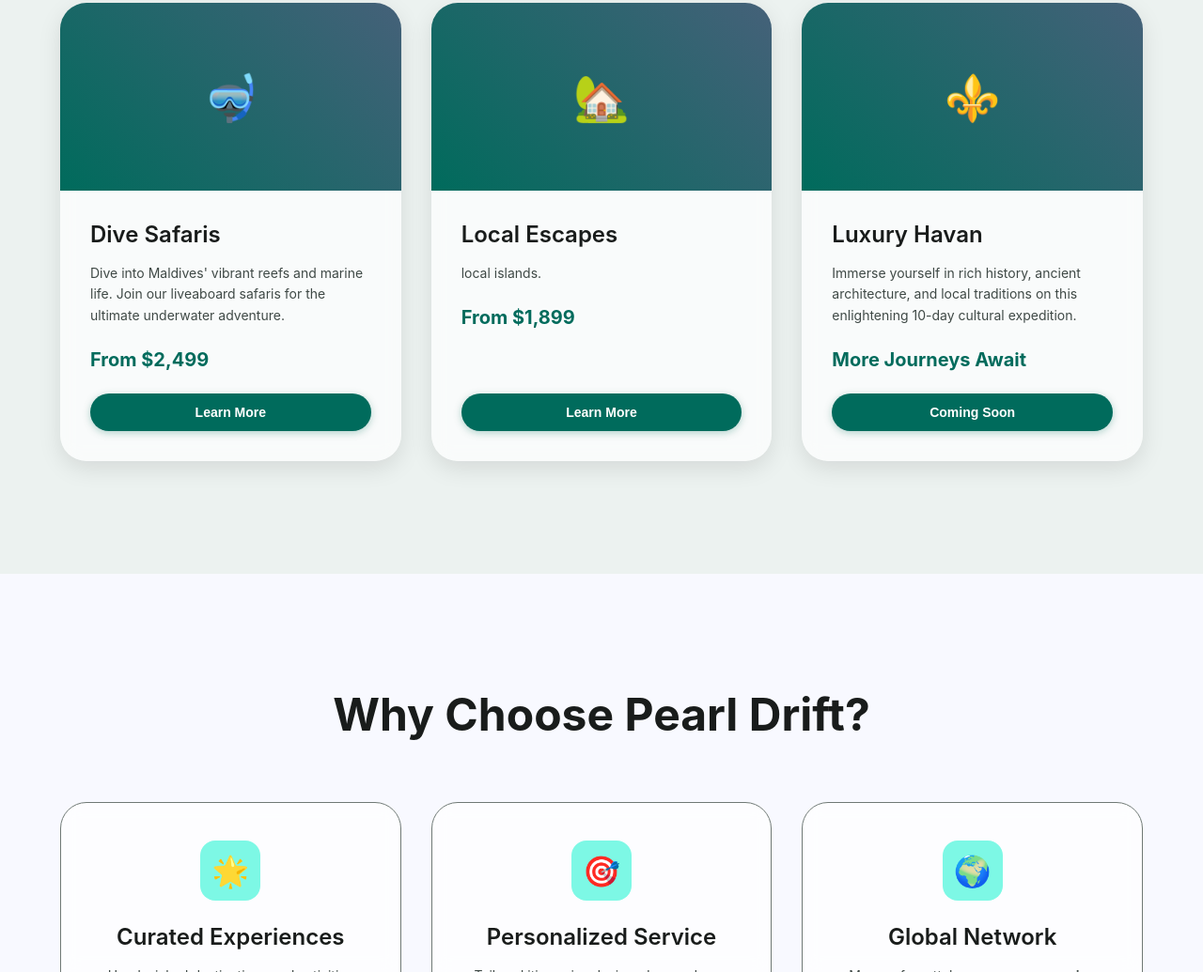
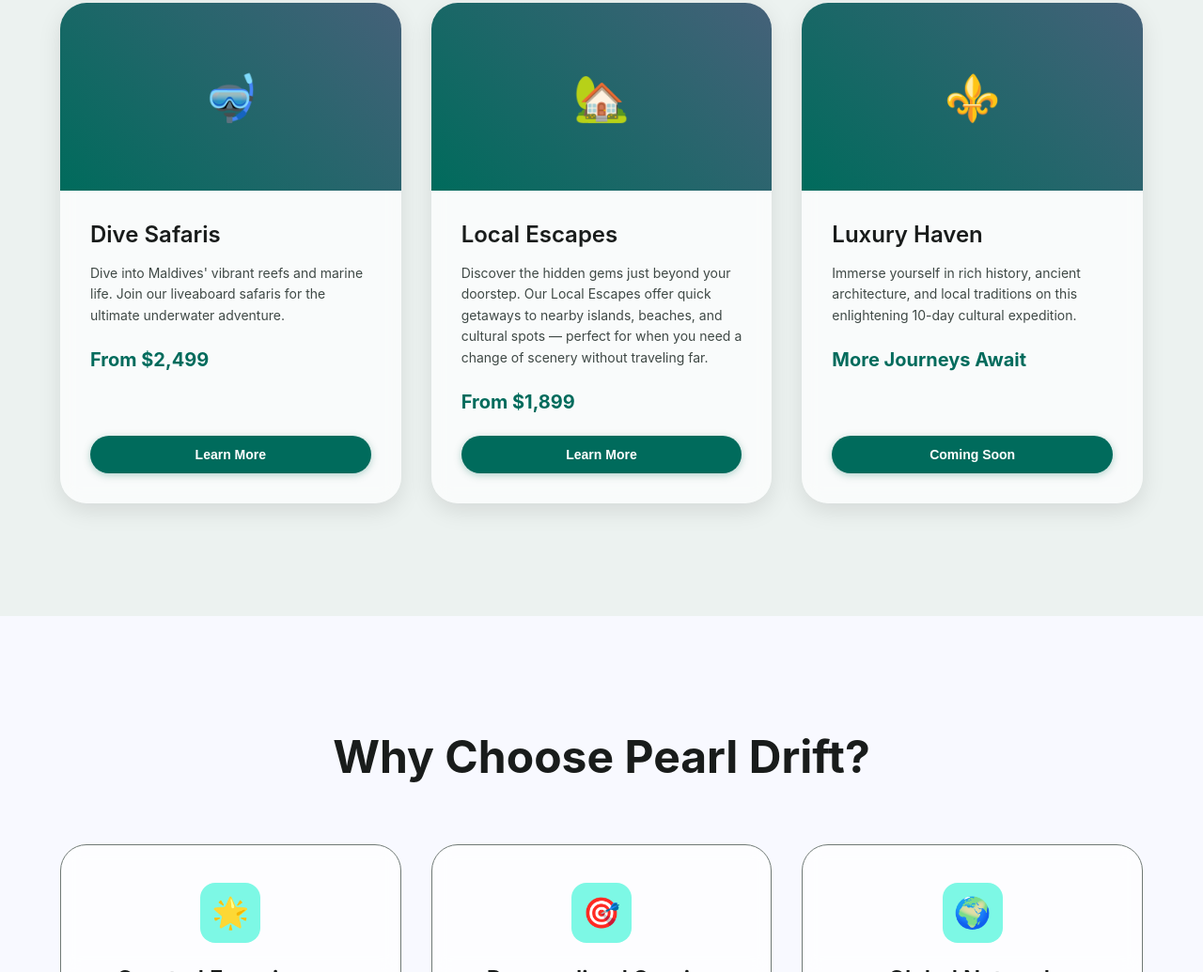
Before and after one commit to drfit-stack/pdt, a plain HTML site: page index.html in a window 1280 px wide. Shown: the part 1040-2075 px from the top of the page at 94% size. Drawn offline with Linux system fonts and the light colour scheme.

Commit message:
Update index.html

```diff
--- a/index.html
+++ b/index.html
@@ -904,7 +904,7 @@
                     <div class="tour-image">🏡</div>
                     <div class="tour-content">
                         <h3>Local Escapes</h3>
-                        <p>local islands.</p>
+                        <p>Discover the hidden gems just beyond your doorstep. Our Local Escapes offer quick getaways to nearby islands, beaches, and cultural spots — perfect for when you need a change of scenery without traveling far.</p>
                         <div class="tour-price">From $1,899</div>
                         <button class="learn-more-button" onclick="window.location.href='local.html'">Learn More</button>
                     </div>
@@ -912,7 +912,7 @@
                 <div class="tour-card">
                     <div class="tour-image">⚜️</div>
                     <div class="tour-content">
-                        <h3>Luxury Havan</h3>
+                        <h3>Luxury Haven</h3>
                         <p>Immerse yourself in rich history, ancient architecture, and local traditions on this enlightening 10-day cultural expedition.</p>
                         <div class="tour-price">More Journeys Await</div>
                         <button class="learn-more-button">Coming Soon</button>
```
